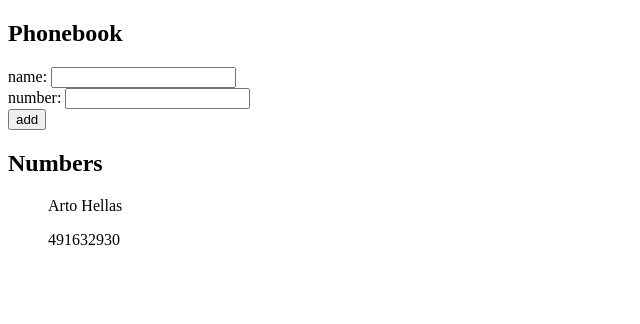
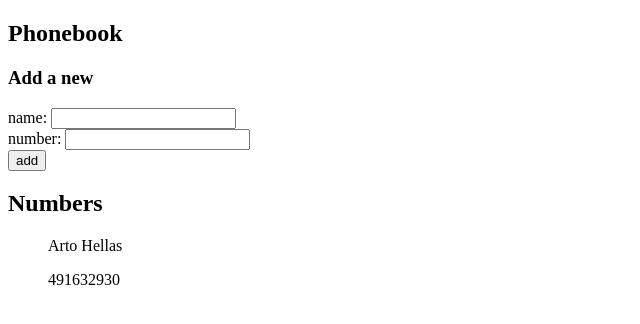
Before and after one commit to rimuhamu/fullstack-open, a React (Vite) app in the folder part2/phonebook/: page / in a window 1280 px wide. Shown: the top 324 px of the page, without its empty margins (0-640 px from the left). Built offline with nearby package versions, Linux system fonts and the light colour scheme.

Commit message:
2.10 done

```diff
--- a/part2/phonebook/src/App.jsx
+++ b/part2/phonebook/src/App.jsx
@@ -1,13 +1,6 @@
 import { useState } from "react";
-
-function Person({ person }) {
-  return (
-    <>
-      <p>{person.name}</p>
-      <p>{person.number}</p>
-    </>
-  );
-}
+import { Person } from "./Person";
+import { PersonForm } from "./PersonForm";
 
 export default function App() {
   const [persons, setPersons] = useState([
@@ -30,7 +23,7 @@ export default function App() {
     } else {
       const personObject = {
         name: newName,
-        number: newNumber
+        number: newNumber,
       };
       setPersons(persons.concat(personObject));
     }
@@ -47,18 +40,14 @@ export default function App() {
   return (
     <div>
       <h2>Phonebook</h2>
-      <form onSubmit={addPerson}>
-        <div>
-          name: <input value={newName} onChange={handleNameChange} />
-        </div>
-        <div>
-          number: <input value={newNumber} onChange={handleNumberChange} />
-        </div>
-
-        <div>
-          <button type="submit">add</button>
-        </div>
-      </form>
+      <h3>Add a new</h3>
+      <PersonForm
+        addPerson={addPerson}
+        newName={newName}
+        handleNameChange={handleNameChange}
+        newNumber={newNumber}
+        handleNumberChange={handleNumberChange}
+      />
       <h2>Numbers</h2>
       <ul>
         {persons.map((person) => (
--- /dev/null
+++ b/part2/phonebook/src/Person.jsx
@@ -0,0 +1,8 @@
+export function Person({ person }) {
+    return (
+      <>
+        <p>{person.name}</p>
+        <p>{person.number}</p>
+      </>
+    );
+  }
--- /dev/null
+++ b/part2/phonebook/src/PersonForm.jsx
@@ -0,0 +1,16 @@
+export function PersonForm({addPerson, newName, handleNameChange, newNumber, handleNumberChange}){
+    return(<>
+        <form onSubmit={addPerson}>
+        <div>
+          name: <input value={newName} onChange={handleNameChange} />
+        </div>
+        <div>
+          number: <input value={newNumber} onChange={handleNumberChange} />
+        </div>
+
+        <div>
+          <button type="submit">add</button>
+        </div>
+      </form>
+    </>);
+}
```
